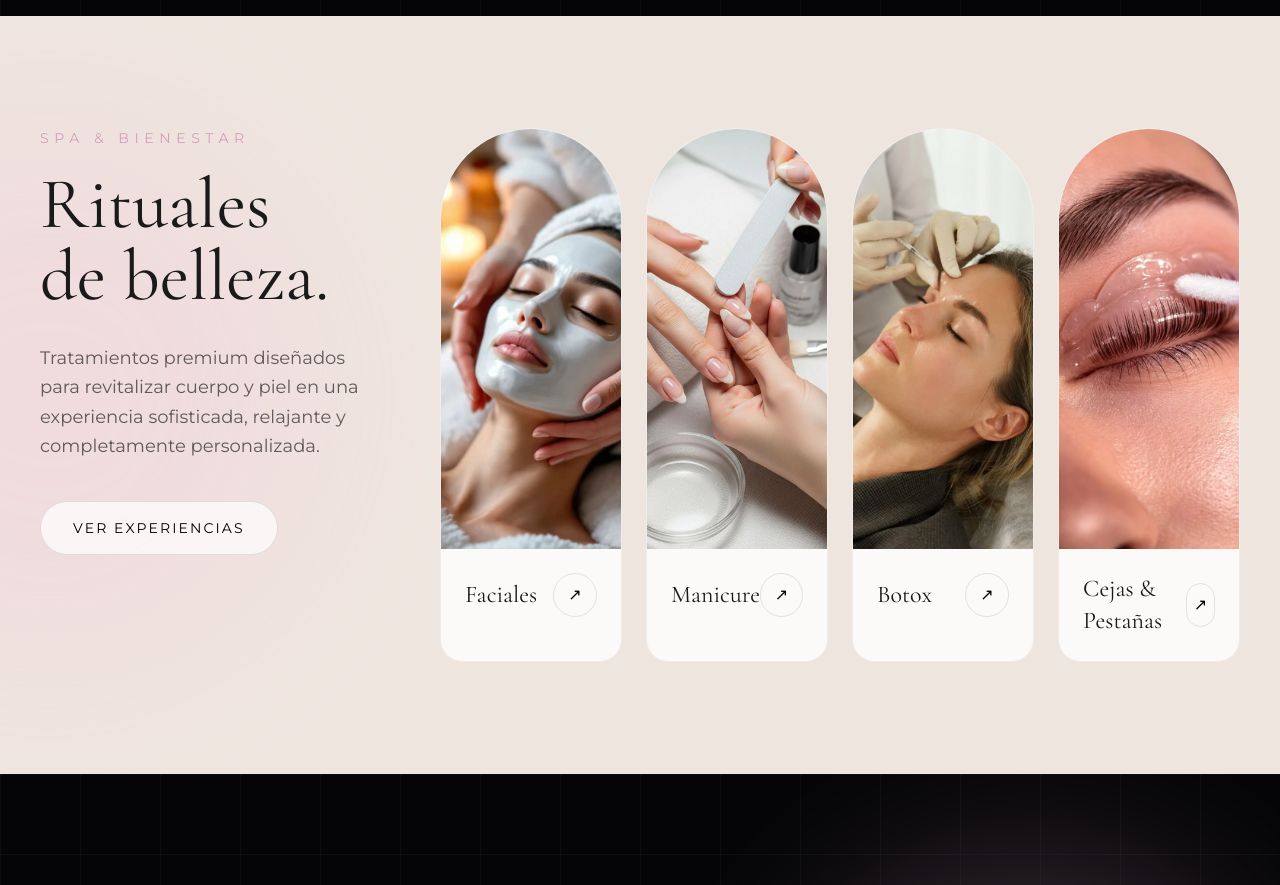
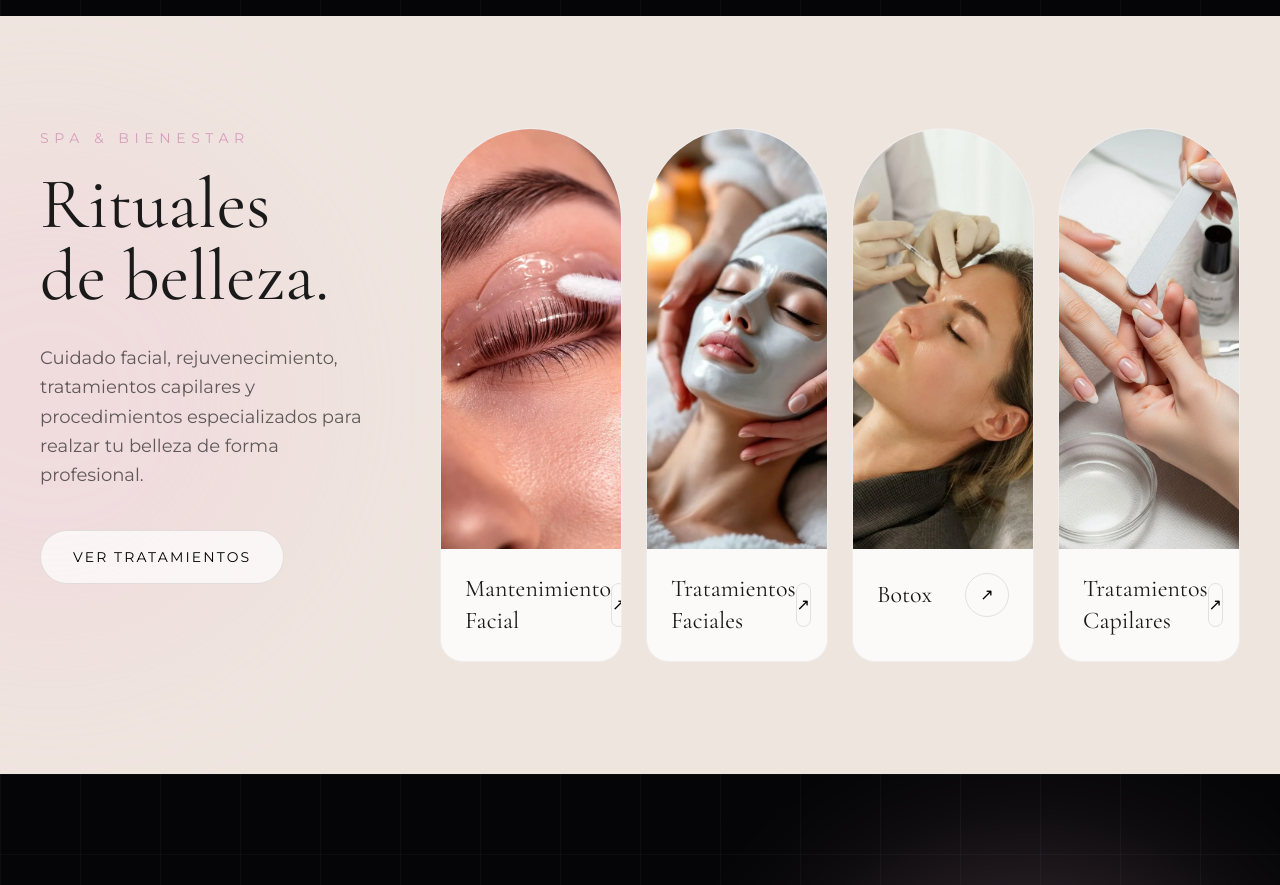
Before and after one commit to sofinator-hub/Vanguarde-web, a Next.js app: page / in a window 1280 px wide. Shown: the part 1900-2785 px from the top of the page. Built offline with nearby package versions, Linux system fonts and the light colour scheme.

Commit message:
add spa data

```diff
--- a/app/components/SpaSection.tsx
+++ b/app/components/SpaSection.tsx
@@ -1,21 +1,26 @@
 import Image from "next/image";
+import Link from "next/link";
 
 const spaServices = [
   {
-    title: "Faciales",
-    image: "/spa1.webp",
+    title: "Mantenimiento Facial",
+    image: "/spa4.webp",
+    slug: "mantenimiento-facial",
   },
   {
-    title: "Manicure",
-    image: "/spa2.webp",
+    title: "Tratamientos Faciales",
+    image: "/spa1.webp",
+    slug: "tratamientos-faciales",
   },
   {
     title: "Botox",
     image: "/spa3.webp",
+    slug: "botox",
   },
   {
-    title: "Cejas & Pestañas",
-    image: "/spa4.webp",
+    title: "Tratamientos Capilares",
+    image: "/spa2.webp",
+    slug: "tratamientos-capilares",
   },
 ];
 
@@ -25,7 +30,7 @@ export default function SpaSection() {
       id="spa"
       className="relative overflow-hidden bg-[#efe5df] py-28"
     >
-      {/* GLOW - SOLO DESKTOP */}
+      {/* GLOW SOLO DESKTOP */}
 
       <div
         className="
@@ -87,8 +92,9 @@ export default function SpaSection() {
               md:text-lg
             "
           >
-            Tratamientos premium diseñados para revitalizar cuerpo y piel en una
-            experiencia sofisticada, relajante y completamente personalizada.
+            Cuidado facial, rejuvenecimiento, tratamientos
+            capilares y procedimientos especializados para
+            realzar tu belleza de forma profesional.
           </p>
 
           <button
@@ -108,7 +114,7 @@ export default function SpaSection() {
               hover:scale-105
             "
           >
-            Ver experiencias
+            Ver tratamientos
           </button>
         </div>
 
@@ -125,8 +131,9 @@ export default function SpaSection() {
           "
         >
           {spaServices.map((service) => (
-            <div
+            <Link
               key={service.title}
+              href={`/servicios/${service.slug}`}
               className="
                 group
                 relative
@@ -177,7 +184,7 @@ export default function SpaSection() {
                   {service.title}
                 </h3>
 
-                <button
+                <div
                   className="
                     flex
                     h-11
@@ -189,14 +196,14 @@ export default function SpaSection() {
                     border-black/10
                     text-black
                     transition-all
-                    hover:bg-black
-                    hover:text-white
+                    group-hover:bg-black
+                    group-hover:text-white
                   "
                 >
                   ↗
-                </button>
+                </div>
               </div>
-            </div>
+            </Link>
           ))}
         </div>
       </div>
--- /dev/null
+++ b/app/data/spa-services.ts
@@ -0,0 +1,144 @@
+export const spaServices = {
+  "mantenimiento-facial": {
+    title: "Mantenimiento Facial",
+
+    image: "/spa4.webp",
+
+    description:
+      "Servicios de mantenimiento estético para cejas, pestañas y depilación facial.",
+
+    prices: [
+      {
+        name: "Depilación y diseño de ceja",
+        value: "$50 MXN",
+      },
+      {
+        name: "Diseño, depilación y planchado de ceja",
+        value: "$70 MXN",
+      },
+      {
+        name: "Depilado de bozo",
+        value: "$30 MXN",
+      },
+      {
+        name: "Laminado y rizado de pestañas",
+        value: "$150 MXN",
+      },
+      {
+        name: "Pestañas volumen extra",
+        value: "$500 MXN",
+      },
+    ],
+
+    extras: [
+      "Diseño personalizado",
+      "Laminado de cejas",
+      "Rizado de pestañas",
+      "Acabado profesional",
+    ],
+  },
+
+  "tratamientos-faciales": {
+    title: "Tratamientos Faciales",
+
+    image: "/spa1.webp",
+
+    description:
+      "Tratamientos enfocados en rejuvenecer, aclarar y mejorar la apariencia de la piel.",
+
+    prices: [
+      {
+        name: "Facial antiedad",
+        value: "$150 MXN",
+      },
+      {
+        name: "Facial aclarante",
+        value: "$100 MXN",
+      },
+      {
+        name: "Mascarilla puntos negros",
+        value: "$100 MXN",
+      },
+      {
+        name: "Aclarado y desmanchado de axilas",
+        value: "$100 MXN",
+      },
+      {
+        name: "Aclarado y desmanchado de cuello",
+        value: "$100 MXN",
+      },
+      {
+        name: "Aclarado y desmanchado de codos y rodillas",
+        value: "$100 MXN",
+      },
+    ],
+
+    extras: [
+      "Ayuda a disminuir líneas de expresión",
+      "Mejora la textura de la piel",
+      "Aclara de 2 a 3 tonos al instante",
+      "Limpieza profunda",
+      "Eliminación de puntos negros",
+    ],
+  },
+
+  botox: {
+    title: "Botox",
+
+    image: "/spa3.webp",
+
+    description:
+      "Procedimientos de rejuvenecimiento facial con aplicación profesional.",
+
+    prices: [
+      {
+        name: "Botox facial (50 unidades)",
+        value: "$1500 MXN",
+      },
+      {
+        name: "Baby Botox",
+        value: "$1500 MXN",
+      },
+    ],
+
+    extras: [
+      "Patas de gallo",
+      "Líneas de expresión",
+      "Rejuvenecimiento facial",
+      "Resultados naturales",
+    ],
+  },
+
+  "tratamientos-capilares": {
+    title: "Tratamientos Capilares",
+
+    image: "/spa2.webp",
+
+    description:
+      "Tratamientos para restaurar, hidratar y fortalecer la fibra capilar.",
+
+    prices: [
+      {
+        name: "Botox capilar",
+        value: "$500 MXN",
+      },
+      {
+        name: "Keratina",
+        value: "$500 MXN",
+      },
+      {
+        name: "Jalea Real",
+        value: "$500 MXN",
+      },
+    ],
+
+    extras: [
+      "Hidratación profunda",
+      "Restauración de la fibra capilar",
+      "Mayor brillo",
+      "Mayor suavidad",
+      "Control de frizz",
+      "Cabello más saludable",
+    ],
+  },
+} as const;
--- a/app/servicios/[slug]/page.tsx
+++ b/app/servicios/[slug]/page.tsx
@@ -1,5 +1,6 @@
 import { notFound } from "next/navigation";
 import { hairServices } from "@/app/data/hair-services";
+import { spaServices } from "@/app/data/spa-services";
 
 export default async function ServicePage({
   params,
@@ -9,7 +10,8 @@ export default async function ServicePage({
   const { slug } = await params;
 
   const service =
-    hairServices[slug as keyof typeof hairServices];
+    hairServices[slug as keyof typeof hairServices] ??
+    spaServices[slug as keyof typeof spaServices];
 
   if (!service) {
     notFound();
@@ -31,7 +33,7 @@ export default async function ServicePage({
           "
         />
 
-        {/* GLOW DESKTOP */}
+        {/* GLOW */}
 
         <div
           className="
@@ -49,6 +51,20 @@ export default async function ServicePage({
         />
 
         <div className="relative z-10 max-w-7xl mx-auto px-6 py-32">
+          <a
+            href="/"
+            className="
+              inline-flex
+              items-center
+              gap-2
+              text-[#f2b9d8]
+              mb-8
+              hover:opacity-80
+            "
+          >
+            ← Regresar
+          </a>
+
           <p
             className="
               uppercase
@@ -133,7 +149,9 @@ export default async function ServicePage({
 
       {/* INCLUYE */}
 
-      {Array.isArray(service.extras) && (
+      {"extras" in service &&
+        Array.isArray(service.extras) &&
+        service.extras.length > 0 && (
           <section className="max-w-7xl mx-auto px-6 pb-20">
             <h2
               className="
```
Lines whose indentation alone changed are shown as unchanged.
